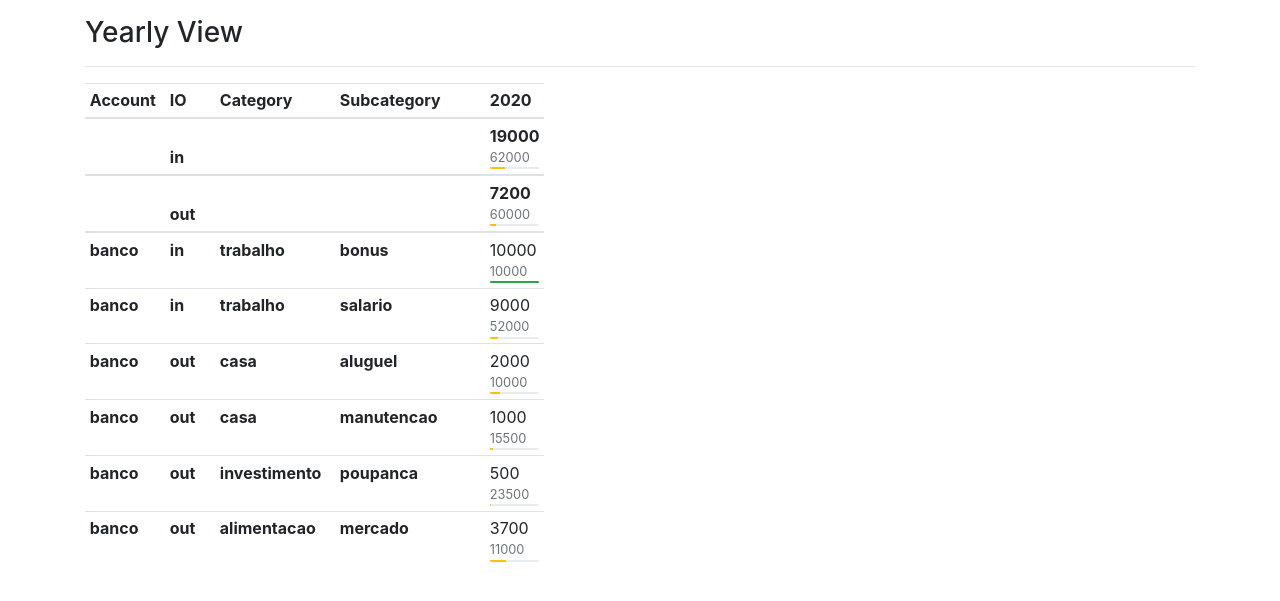
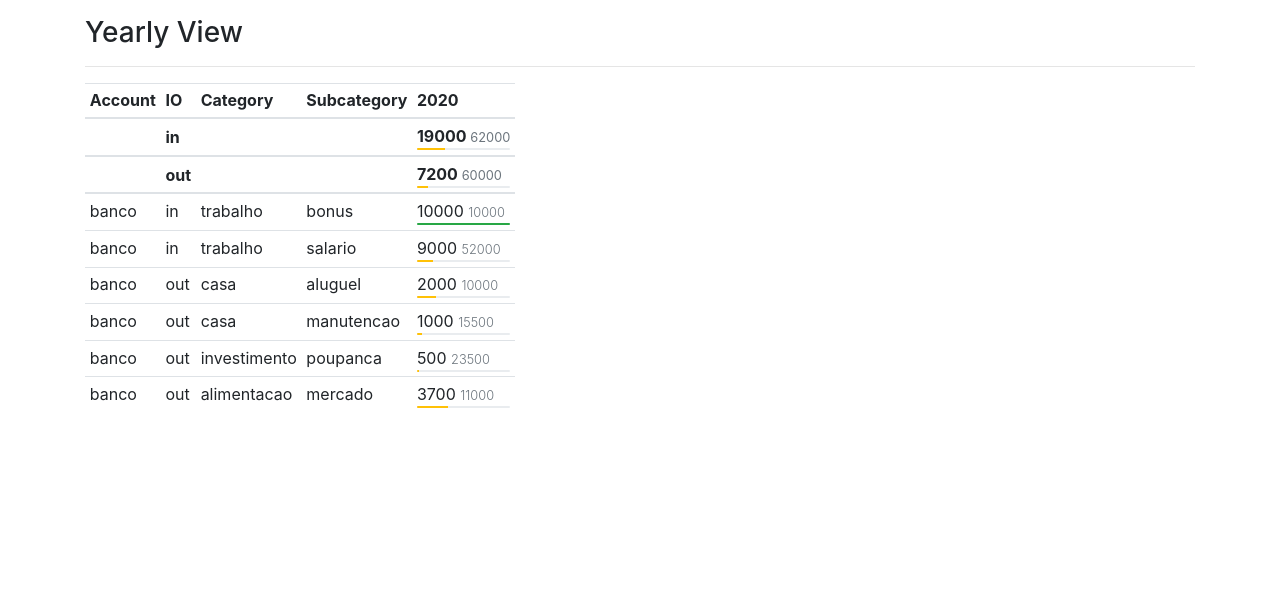
Before and after one commit to pettersonoaa/webapp_projecon, a Django app: page /budget/yearly in a window 1280 px wide. Shown: the part 56-657 px from the top of the page. Run offline with Django 3.2, Linux system fonts and the light colour scheme; a user stored in the database is signed in; data comes from the database, SQL or seed files in the repository; some libraries are stand-ins or nearby versions.

Commit message:
layout table view

```diff
--- a/budget/functions.py
+++ b/budget/functions.py
@@ -2,11 +2,19 @@ from django.db.models import Sum
 from pandas import DataFrame, merge
 from datetime import date, datetime
 
-COLUMNS_LABEL = {
-    'account__name': 'Account',
-    'category__name': 'Category',
-    'subcategory__name': 'Subcategory',
-    'io_type': 'IO',
+COLUMNS = {
+    'label': {
+        'account__name': 'Account',
+        'category__name': 'Category',
+        'subcategory__name': 'Subcategory',
+        'io_type': 'IO'
+    },
+    'width': {
+        'account__name': 80,
+        'category__name': 120,
+        'subcategory__name': 150,
+        'io_type': 50
+    }
 }
 
 def MakeTableDict (model, col_names=[]):
@@ -65,6 +73,18 @@ def ModelGroupBy (Model, user, year=True, month=True, day=False):
         ).annotate(Sum('value'))
         return DataFrame(grouped_model)
 
+def RatioCalc(transaction, budget):
+    try:
+        ratio = int(transaction / budget * 100)
+    except:
+        ratio = 100
+    if ratio < 99:
+        ratio_color = 'warning'
+    elif ratio > 100:
+        ratio_color = 'danger'
+    else:
+        ratio_color = 'success'
+    return ratio, ratio_color
 
 def DictPivotTable (user, year=True, month=True, day=False):
 
@@ -82,7 +102,7 @@ def DictPivotTable (user, year=True, month=True, day=False):
         how='outer',
         on=model_columns
     ).set_index(model_columns).unstack('date').fillna(0)
-    df = df.swaplevel(0, 1, axis=1).sort_index(axis=1).reset_index().rename(columns=COLUMNS_LABEL)
+    df = df.swaplevel(0, 1, axis=1).sort_index(axis=1).reset_index()#.rename(columns=COLUMNS['label'])
     df = df.drop(columns=['account__order' ,'category__order', 'subcategory__order'], level=0)
 
     # populate dict
@@ -97,13 +117,21 @@ def DictPivotTable (user, year=True, month=True, day=False):
         date_format_in, date_format_out = '%m', '%b'
 
     # cols
+    c = 0
     for col in df.columns.values:
         if col[1] == '':
-            df_dict['cols'].append({'is_atribute': True, 'atribute': col[0], 'sticky': col[0]})
+            dict_dummy = {
+                'is_atribute': True,
+                'atribute': COLUMNS['label'][col[0]],
+                'sticky': c,
+                'width': COLUMNS['width'][col[0]]
+            }
+            df_dict['cols'].append(dict_dummy)
         elif col[1] == 'value__sum_transaction':
             date_label = datetime.strptime(str(col[0]), date_format_in)
             date_label = date_label.strftime(date_format_out)
             df_dict['cols'].append({'is_atribute': False, 'date': date_label})
+        c += 1
 
     # balance
     balance = {
@@ -117,9 +145,10 @@ def DictPivotTable (user, year=True, month=True, day=False):
                     balance[io_type][value][col[0]] = 0
     for rows in df.values.tolist():
         c = 0
-        io_type = 'in'
         if 'out' in rows:
             io_type = 'out'
+        else:
+            io_type = 'in'
         for col in df.columns.values:
             if col[1] == 'value__sum_transaction':
                 balance[io_type]['transaction'][col[0]] += rows[c]
@@ -131,25 +160,23 @@ def DictPivotTable (user, year=True, month=True, day=False):
         dict_row = []
         for col in df.columns.values:
             if col[1] == '':
-                if col[0] == 'IO':
-                    dict_row.append({'is_atribute': True, 'atribute': io_type, 'sticky': col[0]})
-                else:
-                    dict_row.append({'is_atribute': True, 'atribute': '', 'sticky': col[0]})
+                dict_dummy = {
+                    'is_atribute': True,
+                    'atribute': '',
+                    'sticky': c,
+                    'width': COLUMNS['width'][col[0]]
+                }
+                if col[0] == 'io_type':
+                    dict_dummy['atribute'] = io_type
+                dict_row.append(dict_dummy)
             elif col[1] == 'value__sum_transaction':
-                try:
-                    ratio = int(balance[io_type]['transaction'][col[0]] / balance[io_type]['budget'][col[0]] * 100)
-                except:
-                    ratio = 100
-                if ratio < 99:
-                    ratio_color = 'warning'
-                elif ratio > 100:
-                    ratio_color = 'danger'
-                else:
-                    ratio_color = 'success'
+                transaction = balance[io_type]['transaction'][col[0]]
+                budget = balance[io_type]['budget'][col[0]]
+                ratio, ratio_color = RatioCalc(transaction, budget)
                 dict_dummy = {
                     'is_atribute': False,
-                    'transaction': balance[io_type]['transaction'][col[0]],
-                    'budget': balance[io_type]['budget'][col[0]],
+                    'transaction': transaction,
+                    'budget': budget,
                     'ratio': ratio,
                     'ratio_color': ratio_color,
                 }
@@ -164,22 +191,20 @@ def DictPivotTable (user, year=True, month=True, day=False):
         dict_row = []
         for col in df.columns.values:
             if col[1] == '':
-                dict_row.append({'is_atribute': True, 'atribute': rows[c], 'sticky': col[0]})
+                dict_dummy = {
+                    'is_atribute': True,
+                    'atribute': rows[c],
+                    'sticky': c,
+                    'width': COLUMNS['width'][col[0]]
+                }
+                dict_row.append(dict_dummy)
             elif col[1] == 'value__sum_transaction':
-                try:
-                    ratio = int(rows[c] / rows[c-1] * 100)
-                except:
-                    ratio = 100
-                if ratio < 99:
-                    ratio_color = 'warning'
-                elif ratio > 100:
-                    ratio_color = 'danger'
-                else:
-                    ratio_color = 'success'
+                transaction, budget = rows[c], rows[c-1]
+                ratio, ratio_color = RatioCalc(transaction, budget)
                 dict_dummy = {
                     'is_atribute': False,
-                    'transaction': rows[c],
-                    'budget': rows[c-1],
+                    'transaction': transaction,
+                    'budget': budget,
                     'ratio': ratio,
                     'ratio_color': ratio_color,
                 }
--- a/budget/templates/budget/index.html
+++ b/budget/templates/budget/index.html
@@ -15,32 +15,20 @@
         background-color: white;
     }
 
-    .Account-col {
-    width: 80px;
-    min-width: 80px;
-    max-width: 80px;
+    .sticky-col-0 {
         left: 0px;
     }
 
-    .IO-col {
-    width: 50px;
-    min-width: 50px;
-    max-width: 50px;
+    .sticky-col-1 {
         left: 20px;
     }
 
-    .Category-col {
-    width: 120px;
-    min-width: 120px;
-    max-width: 120px;
+    .sticky-col-2 {
         left: 40px;
     }
 
-    .Subcategory-col {
-    width: 150px;
-    min-width: 150px;
-    max-width: 150px;
-    left: 80px;
+    .sticky-col-3 {
+        left: 60px;
     }
 
     th:hover {
@@ -57,7 +45,7 @@
             <tr>
             {% for col in pivot_table.cols %}
                 {% if col.is_atribute %}
-                <th class="sticky-col {{ col.sticky }}-col" scope="col">{{ col.atribute }}</th>
+                <th class="sticky-col sticky-col-{{ col.sticky }}" scope="col" witdh="{{ col.width }}px" min-width="{{ col.width }}px" max-width="{{ col.width }}px" left="{{ col.left }}px">{{ col.atribute }}</th>
                 {% else %}
                 <th scope="col">{{ col.date }}</th>
                 {% endif %}
@@ -67,33 +55,21 @@
             <tr>
                 {% for col in row %}
                     {% if col.is_atribute %}
-                    <th class="sticky-col {{ col.sticky }}-col" scope="row">{{ col.atribute }}</th>
+                    <th class="align-middle sticky-col sticky-col-{{ col.sticky }}" scope="row" witdh="{{ col.width }}px" min-width="{{ col.width }}px" max-width="{{ col.width }}px" left="{{ col.left }}px">{{ col.atribute }}</th>
                     {% else %}
+                        {% if col.transaction != 0 %}
                         <th>
-                    {% if col.transaction != 0 %}
                             {{ col.transaction|floatformat:"0" }}
-                        <small>
-                            <div class="text-secondary">
-                                {% if title == 'Monthly' %}
-                                <a class="text-secondary">{{ col.budget|floatformat:"0" }}</a>
-                                {% else %}
-                                <a class="text-secondary">{{ col.budget|floatformat:"0" }}</a>
-                                {% endif %}
-                            </div>
-                        </small>
+                            <small><a class="text-secondary">{{ col.budget|floatformat:"0" }}</a></small>
                             <div class="progress" style="height: 2px;">
                                 <div class="progress-bar bg-{{col.ratio_color}}" role="progressbar" style="width:{{col.ratio}}%;"></div>
                             </div>
+                        </th>
                         {% else %}
-                        <div class="text-secondary">
-                            {% if title == 'Monthly' %}
+                        <th class="align-top">
                             <a class="text-secondary">{{ col.budget|floatformat:"0" }}</a>
-                            {% else %}
-                            <a class="text-secondary">{{ col.budget|floatformat:"0" }}</a>
+                        </th>
                         {% endif %}
-                        </div>
-                    {% endif %}
-                    </th>
                     {% endif %}
                 {% endfor %}
             </tr>
@@ -104,31 +80,17 @@
             <tr>
                 {% for col in row %}
                     {% if col.is_atribute %}
-                    <th class="sticky-col {{ col.sticky }}-col" scope="row">{{ col.atribute }}</th>
+                    <th class="sticky-col sticky-col-{{ col.sticky }} font-weight-normal" scope="row" witdh="{{ col.width }}px" min-width="{{ col.width }}px" max-width="{{ col.width }}px" left="{{ col.left }}px">{{ col.atribute }}</th>
                     {% else %}
                     <td>
                         {% if col.transaction != 0 %}
                             {{ col.transaction|floatformat:"0" }}
-                        <small>
-                            <div class="text-secondary">
-                                {% if title == 'Monthly' %}
-                                <a class="text-secondary">{{ col.budget|floatformat:"0" }}</a>
-                                {% else %}
-                                <a class="text-secondary">{{ col.budget|floatformat:"0" }}</a>
-                                {% endif %}
-                            </div>
-                        </small>
+                            <small><a class="text-secondary font-weight-light">{{ col.budget|floatformat:"0" }}</a></small>
                             <div class="progress" style="height: 2px;">
                                 <div class="progress-bar bg-{{col.ratio_color}}" role="progressbar" style="width:{{col.ratio}}%;"></div>
                             </div>
                         {% else %}
-                        <div class="text-secondary">
-                            {% if title == 'Monthly' %}
-                            <a class="text-secondary">{{ col.budget|floatformat:"0" }}</a>
-                            {% else %}
-                            <a class="text-secondary">{{ col.budget|floatformat:"0" }}</a>
-                            {% endif %}
-                        </div>
+                            <a class="text-secondary font-weight-light">{{ col.budget|floatformat:"0" }}</a>
                         {% endif %}
                     </td>
                     {% endif %}
```
Lines whose indentation alone changed are shown as unchanged.
